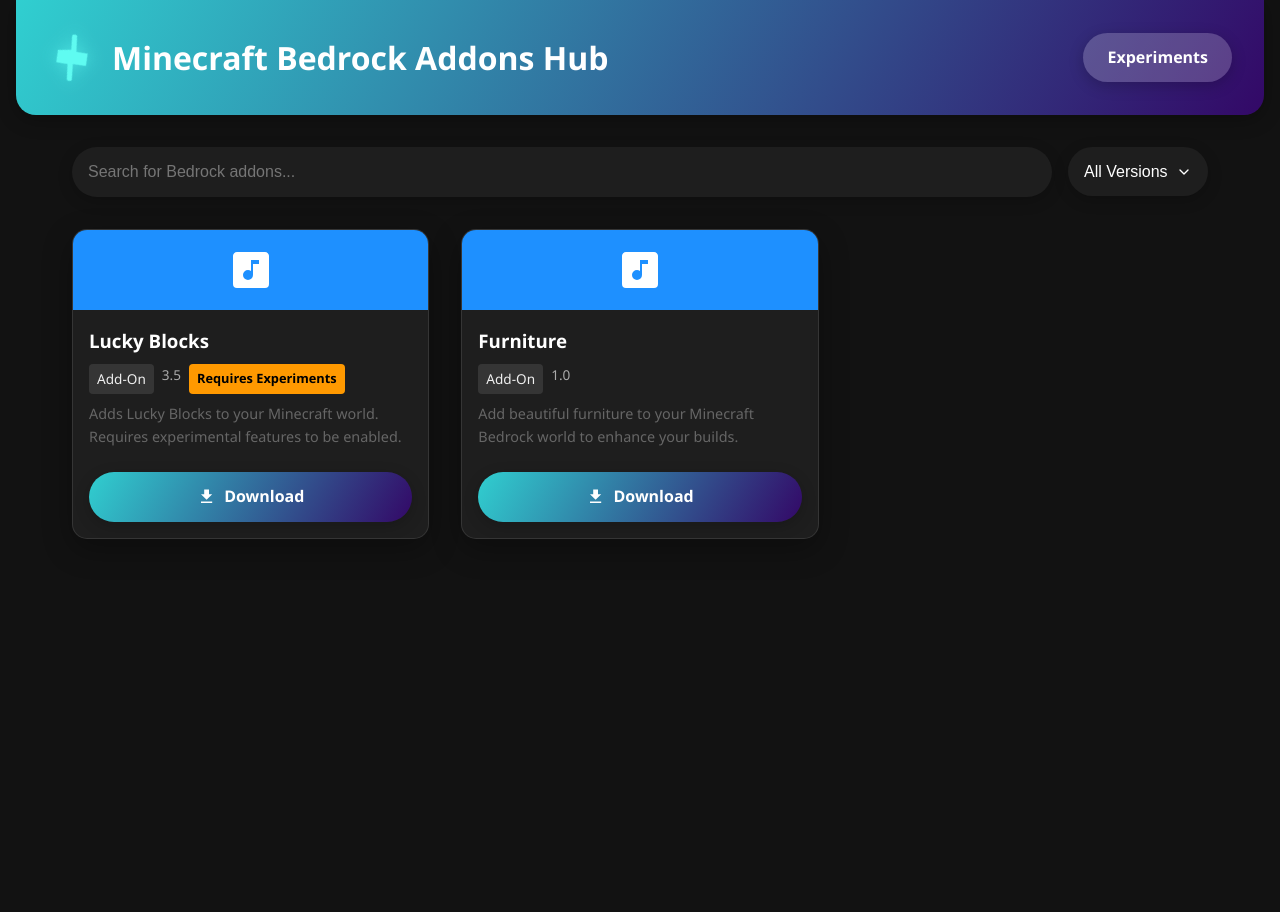
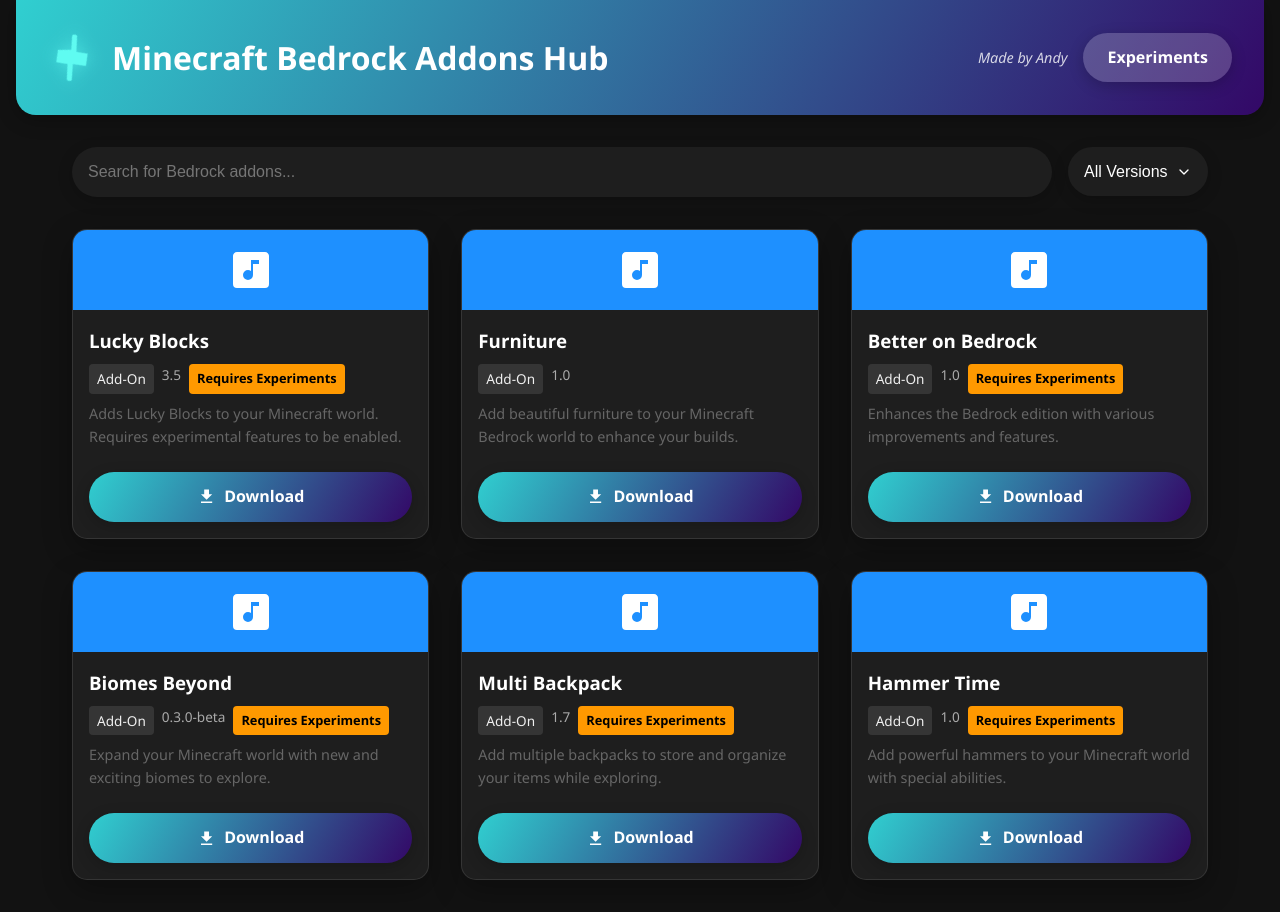
Before and after one commit to Ducklings123/Addon, a plain HTML site: page index.html in a window 1280 px wide. Before the commit the page ends 800 px from the top, so only its background shows below. Drawn offline with nearby package versions, Linux system fonts and the light colour scheme.

Commit message:
Update index.html

```diff
--- a/index.html
+++ b/index.html
@@ -68,6 +68,13 @@
         @keyframes swing {
             0%, 100% { transform: rotate(-45deg) scale(1); }
             50% { transform: rotate(-35deg) scale(1.1); }
+        }
+
+        .made-by {
+            font-style: italic;
+            opacity: 0.8;
+            margin-right: 1rem;
+            font-size: 0.9rem;
         }
 
         nav {
@@ -286,6 +293,15 @@
 
             .header-buttons {
                 margin-top: 1rem;
+                display: flex;
+                flex-direction: column;
+                align-items: center;
+                gap: 0.5rem;
+            }
+
+            .made-by {
+                margin-right: 0;
+                margin-bottom: 0.5rem;
             }
 
             main {
@@ -318,6 +334,7 @@
                 <h1>Minecraft Bedrock Addons Hub</h1>
             </div>
             <div class="header-buttons">
+                <span class="made-by">Made by Andy</span>
                 <a href="https://www.mediafire.com/file/mb0tuqcm2p562qh/UI_Upgrade.mcaddon/file" class="experiments-btn" target="_blank">Experiments</a>
             </div>
         </header>
@@ -402,6 +419,38 @@
                     description: "Add beautiful furniture to your Minecraft Bedrock world to enhance your builds.",
                     downloadUrl: "https://www.mediafire.com/folder/qn01rc7bybpds/Furniture",
                     requiresExperiments: false
+                },
+                {
+                    name: "Better on Bedrock",
+                    type: "Add-On",
+                    version: "1.0",
+                    description: "Enhances the Bedrock edition with various improvements and features.",
+                    downloadUrl: "https://www.mediafire.com/file/mkjobdivsb2ho89/Better-on-Bedrock-v1.0-r.mcaddon/file",
+                    requiresExperiments: true
+                },
+                {
+                    name: "Biomes Beyond",
+                    type: "Add-On",
+                    version: "0.3.0-beta",
+                    description: "Expand your Minecraft world with new and exciting biomes to explore.",
+                    downloadUrl: "https://www.mediafire.com/file/l46mtke0d0lqt79/Biomes__Beyond_%255Bv0.3.0-beta%255D.mcaddon/file",
+                    requiresExperiments: true
+                },
+                {
+                    name: "Multi Backpack",
+                    type: "Add-On",
+                    version: "1.7",
+                    description: "Add multiple backpacks to store and organize your items while exploring.",
+                    downloadUrl: "https://www.mediafire.com/folder/9ubn7kxmd4byo/Multi+Backpack",
+                    requiresExperiments: true
+                },
+                {
+                    name: "Hammer Time",
+                    type: "Add-On",
+                    version: "1.0",
+                    description: "Add powerful hammers to your Minecraft world with special abilities.",
+                    downloadUrl: "https://www.mediafire.com/folder/5ur4cts8kl7pe/Hammer+Time",
+                    requiresExperiments: true
                 }
             ]
         };
```
